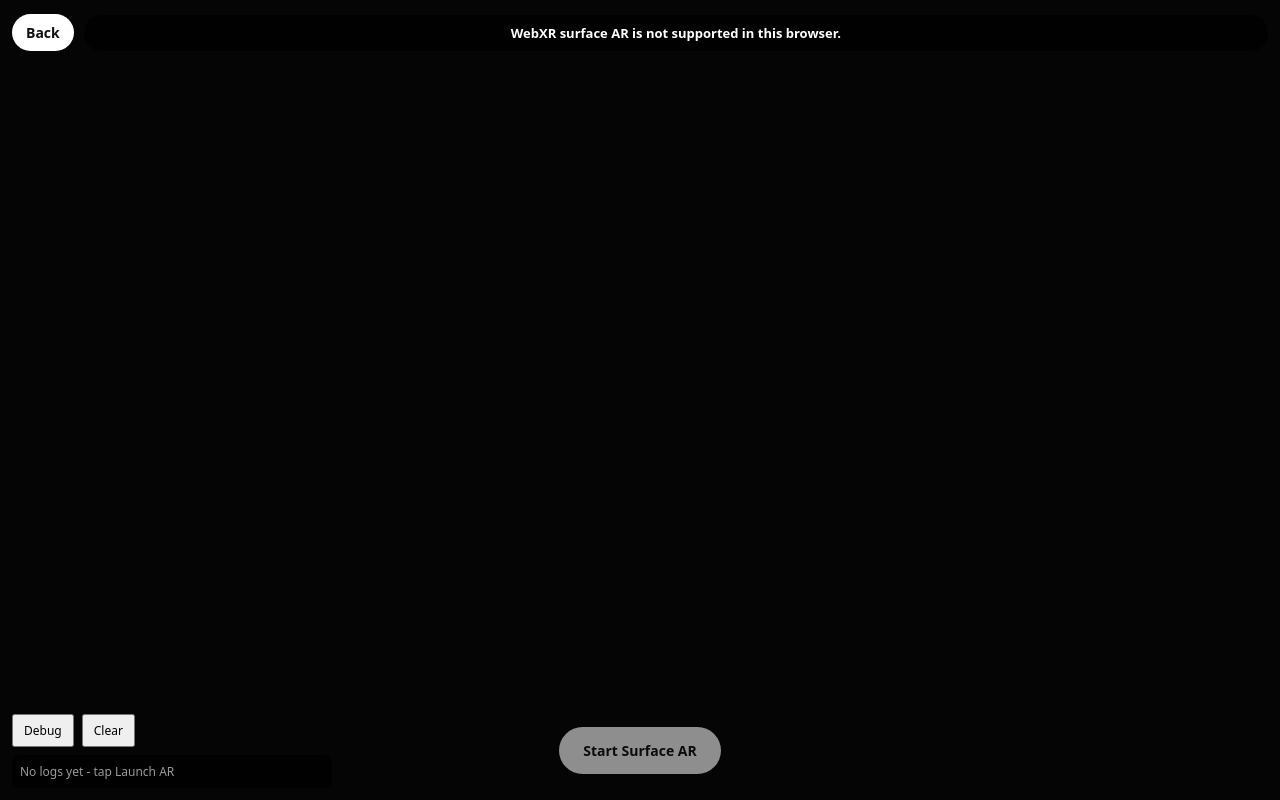
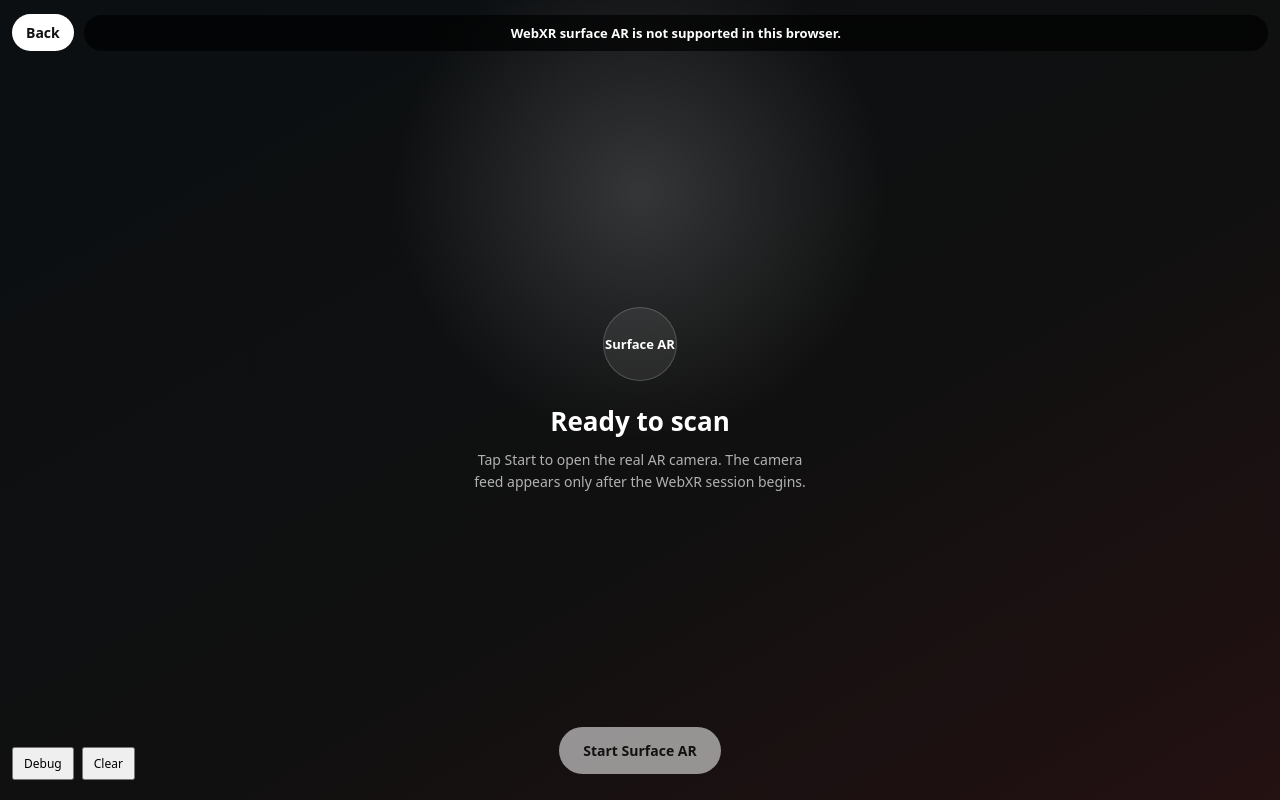
Before and after one commit to BishnuMukherjee123/WebXR, a React (Vite) app: page / in a window 1280 px wide. Both pictures are taken after a click on the button 640 px from the left and 371 px from the top of the page. Built offline with nearby package versions, Linux system fonts and the light colour scheme.

Commit message:
Ready to scan

```diff
--- a/src/components/DebugConsole.jsx
+++ b/src/components/DebugConsole.jsx
@@ -2,7 +2,7 @@ import { useEffect, useState } from "react";
 
 export default function DebugConsole() {
   const [logs, setLogs] = useState([]);
-  const [visible, setVisible] = useState(true);
+  const [visible, setVisible] = useState(false);
 
   useEffect(() => {
     // Provide append function other scripts can call
@@ -57,7 +57,7 @@ export default function DebugConsole() {
       </div>
       {visible && (
         <div style={{ width: 320, maxWidth: '86vw', maxHeight: '46vh', overflow: 'auto', background: 'rgba(0,0,0,0.7)', color: '#fff', fontSize: 12, padding: 8, borderRadius: 8 }}>
-          {logs.length === 0 && <div style={{ opacity: 0.6 }}>No logs yet - tap Launch AR</div>}
+          {logs.length === 0 && <div style={{ opacity: 0.6 }}>No logs yet</div>}
           {logs.map((l, i) => (
             <div key={i} style={{ marginBottom: 6, whiteSpace: 'pre-wrap', wordBreak: 'break-word' }}>
               <strong style={{ color: l.level === 'error' ? '#ff7777' : l.level === 'warn' ? '#ffd27f' : '#9fe7ff' }}>{l.level}</strong>
--- a/src/components/ThreeARScene.jsx
+++ b/src/components/ThreeARScene.jsx
@@ -97,6 +97,16 @@ function WebXRSurfaceMode({ onBack }) {
   return (
     <div className="ar-stage">
       <canvas ref={canvasRef} className="ar-stage__canvas" />
+      {!starting && (
+        <div className="ar-stage__prestart">
+          <div className="ar-stage__prestart-badge">Surface AR</div>
+          <h2>Ready to scan</h2>
+          <p>
+            Tap Start to open the real AR camera. The camera feed appears only after the
+            WebXR session begins.
+          </p>
+        </div>
+      )}
       <div className="ar-topbar">
         <button onClick={onBack}>Back</button>
         <div>{status}</div>
--- a/src/index.css
+++ b/src/index.css
@@ -110,6 +110,47 @@ button {
   width: 100vw;
   height: 100vh;
   touch-action: none;
+}
+
+.ar-stage__prestart {
+  position: fixed;
+  inset: 0;
+  z-index: 2;
+  display: flex;
+  flex-direction: column;
+  align-items: center;
+  justify-content: center;
+  padding: 28px;
+  text-align: center;
+  background:
+    radial-gradient(circle at 50% 24%, rgba(255, 255, 255, 0.16), transparent 28%),
+    linear-gradient(150deg, #0b0f12 0%, #101010 58%, #241112 100%);
+}
+
+.ar-stage__prestart-badge {
+  display: grid;
+  width: 74px;
+  height: 74px;
+  margin-bottom: 22px;
+  place-items: center;
+  border: 1px solid rgba(255, 255, 255, 0.18);
+  border-radius: 50%;
+  background: rgba(255, 255, 255, 0.08);
+  font-size: 13px;
+  font-weight: 850;
+}
+
+.ar-stage__prestart h2 {
+  margin: 0 0 10px;
+  font-size: 26px;
+}
+
+.ar-stage__prestart p {
+  max-width: 340px;
+  margin: 0;
+  color: rgba(255, 255, 255, 0.68);
+  font-size: 14px;
+  line-height: 1.55;
 }
 
 .ar-topbar {
```
